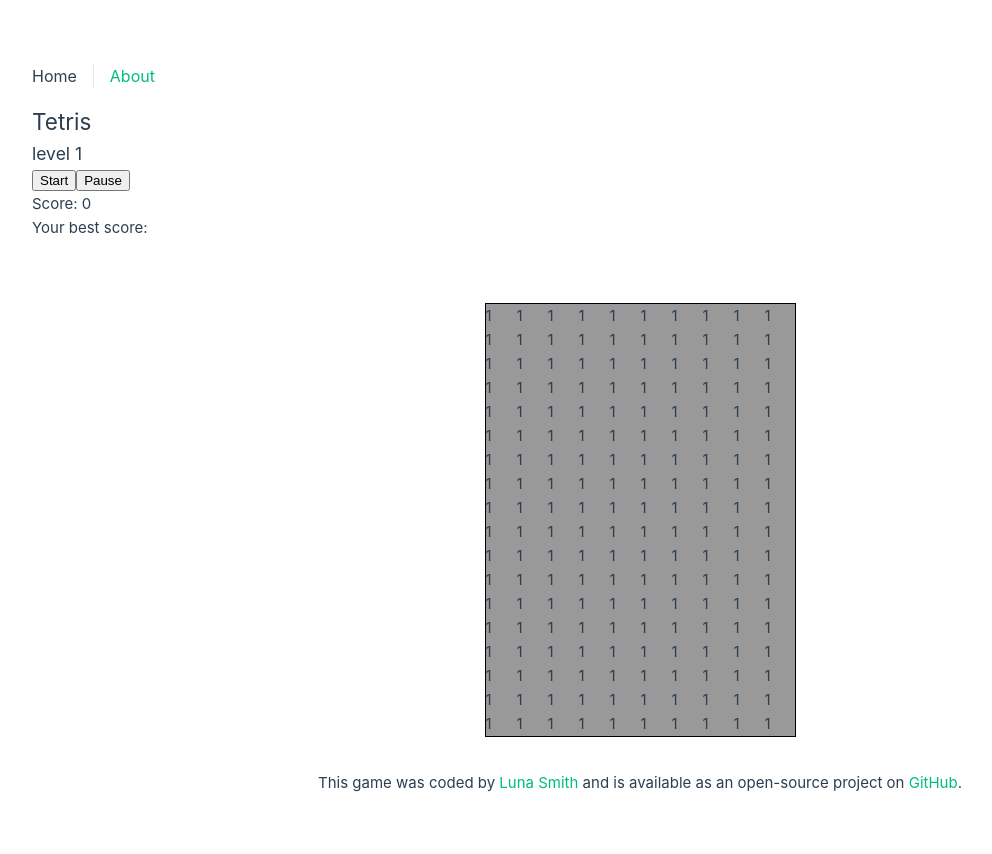
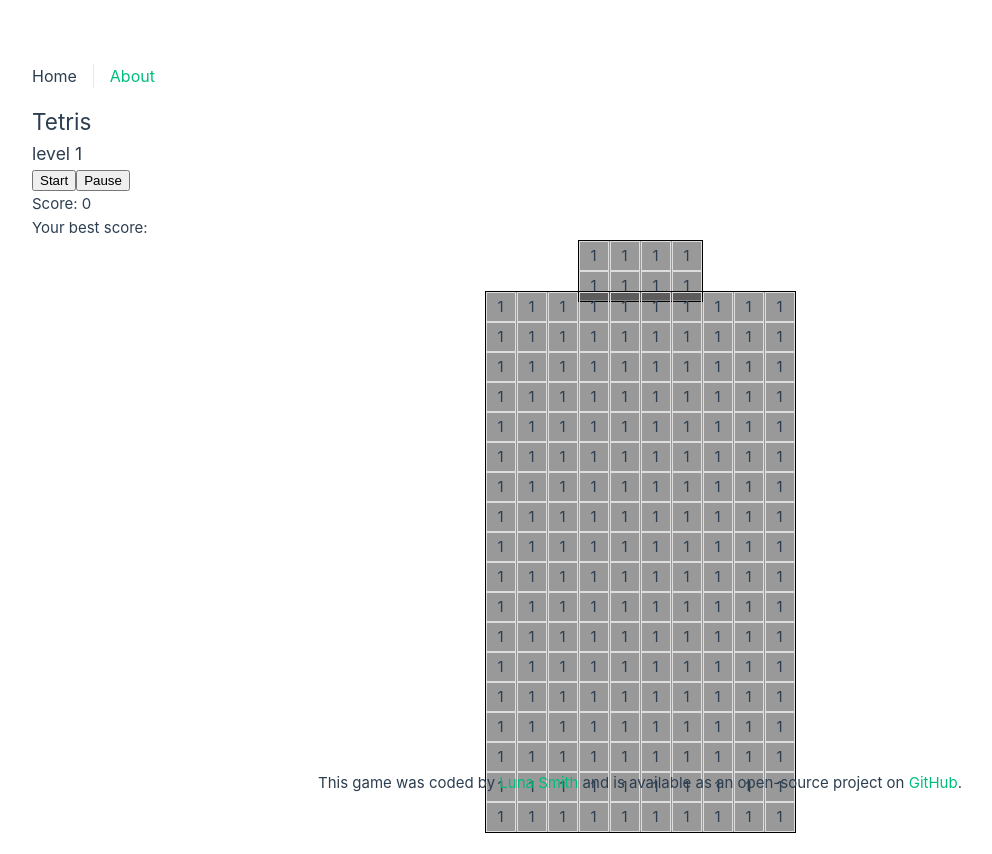
Before and after one commit to Lu-Smith/tetris_vue_typescript_tdd, a Vue app in the folder tetris/: page / in a window 1280 px wide. Shown: the whole page, without its empty margins (0-992 px from the left). Before the commit the page ends 832 px from the top, so only its background shows below. Built offline with nearby package versions, Linux system fonts and the light colour scheme.

Commit message:
Passed tests in GameContainer

```diff
--- a/tetris/src/components/GameContainer.vue
+++ b/tetris/src/components/GameContainer.vue
@@ -1,9 +1,19 @@
 <script lang="ts" setup>
 import { ref } from 'vue'
 const boardRows = ref(Array.from({length: 10}, () => Array(18).fill('1')))
+const blockRows = ref(Array.from({length: 4}, () => Array(2).fill('1')))
 </script>
 
 <template>
+        <div class="block-container">
+        <div class="block">
+            <div class="block-rows" v-for="(blockRow, rowIndex) in blockRows" :key="rowIndex">
+                <div class="block-cells" v-for="(blockCell, cellIndex) in blockRow" :key="cellIndex">
+                    {{ blockCell }}
+                </div>
+            </div>
+        </div>
+    </div>
     <div class="board-container">
         <div class="board">
             <div class="board-rows" v-for="(boardRow, rowIndex) in boardRows" :key="rowIndex">
@@ -16,11 +26,35 @@ const boardRows = ref(Array.from({length: 10}, () => Array(18).fill('1')))
 </template>
 
 <style>
+.block-container {
+    display: flex;
+    align-items: center;
+    justify-content: center;
+}
+
+.block {
+  display: grid;
+  grid-template-columns: repeat(4, 30px);
+  grid-gap: 1px;
+  border: 1px solid #000;
+  background-color: rgba(0, 0, 0, 0.4);
+}
+
+.block-cells {
+  width: 30px;
+  height: 30px;
+  background-color: transparent;
+  border: 1px solid #ddd;
+  display: flex;
+    align-items: center;
+    justify-content: center;
+}
+
 .board-container {
     display: flex;
     align-items: center;
     justify-content: center;
-    height: 70vh;
+    height: 65vh;
 }
 
 .board {
@@ -31,7 +65,7 @@ const boardRows = ref(Array.from({length: 10}, () => Array(18).fill('1')))
   background-color: rgba(0, 0, 0, 0.4);
 }
 
-.cells {
+.board-cells {
   width: 30px;
   height: 30px;
   background-color: transparent;
```
Also changed, not shown: 1 other file (tests, documents, lock files or other folders).
